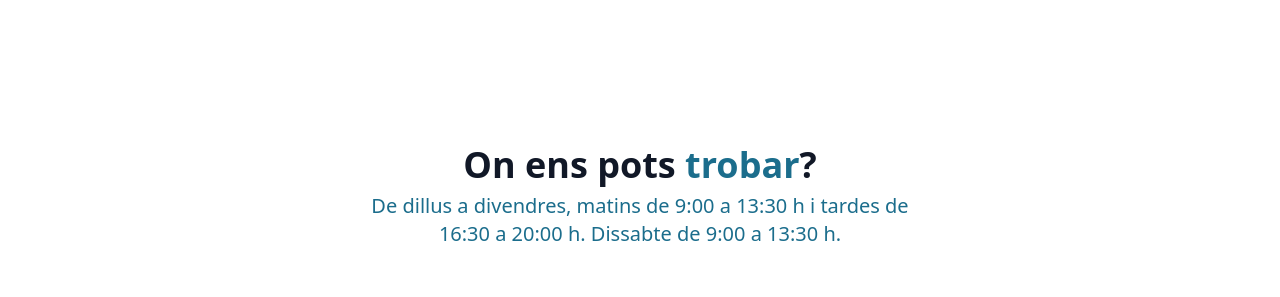
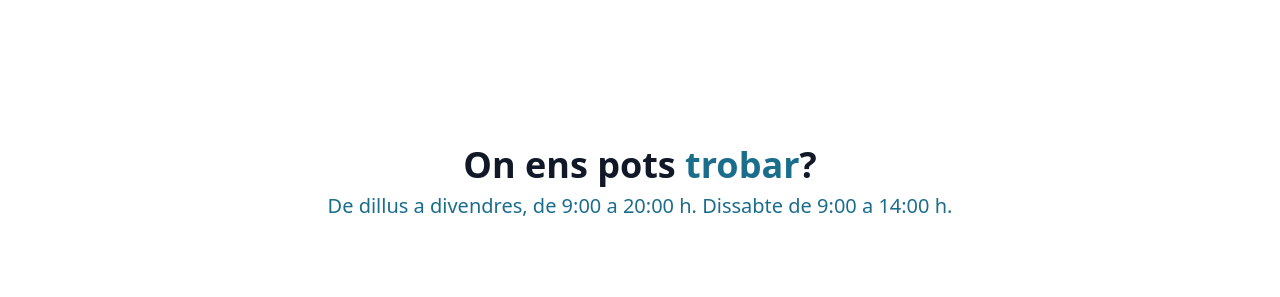
Before and after one commit to verdulife/ulavet-web, an Astro site: page / in a window 1280 px wide. Shown: the part 7460-7757 px from the top of the page. Built offline with nearby package versions, Linux system fonts and the light colour scheme; Astro itself is replaced by a stand-in of ours; grey boxes are pictures that could not be loaded.

Commit message:
update time table

```diff
--- a/src/sections/Contact.astro
+++ b/src/sections/Contact.astro
@@ -9,14 +9,13 @@ import Email from "@/assets/Email.astro";
 <section id="contacte" class="bg-white px-4 py-32">
   <Container>
     <div class="flex flex-col items-center gap-20">
-      <header class="max-w-xl text-center">
+      <header class="max-w-2xl text-center">
         <h2 class="text-4xl font-semibold leading-normal text-gray-900">
           On ens pots <span class="font-bold text-ula-blue">trobar</span>?
         </h2>
 
         <p class="text-xl">
-          De dillus a divendres, matins de 9:00 a 13:30 h i tardes de 16:30 a
-          20:00 h. Dissabte de 9:00 a 13:30 h.
+          De dillus a divendres, de 9:00 a 20:00 h. Dissabte de 9:00 a 14:00 h.
         </p>
       </header>
 
```
